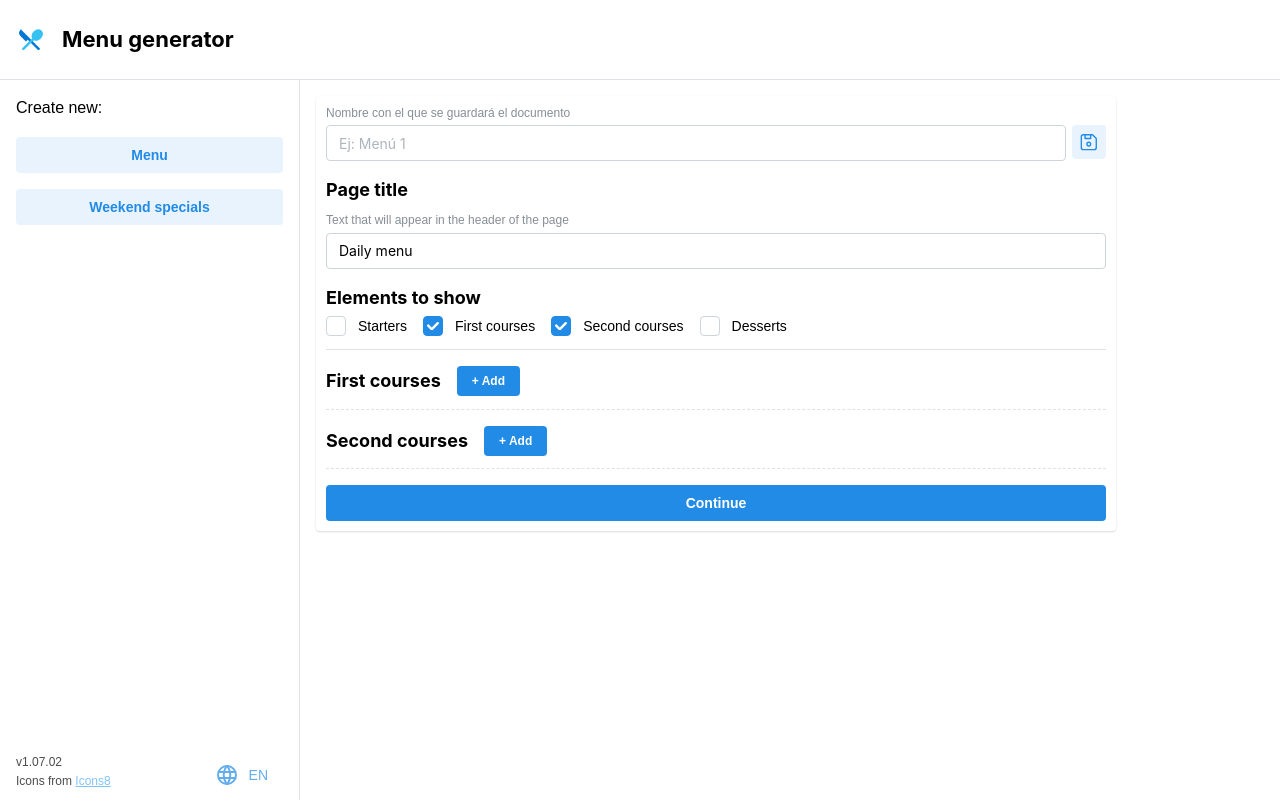
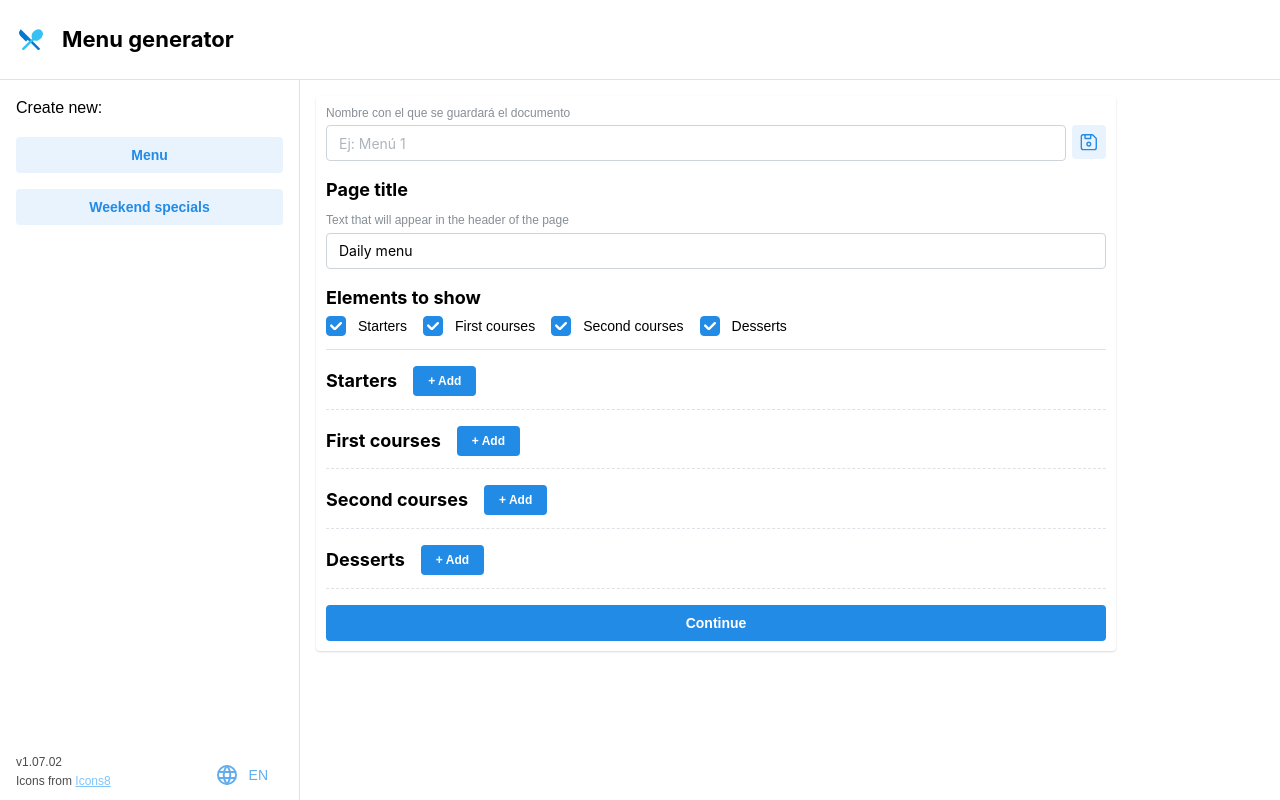
Before and after one commit to raulzc3/menu-generator, a React (Create React App) app: page /menu in a window 1280 px wide. Built offline with nearby package versions, Linux system fonts and the light colour scheme.

Commit message:
Fix render bug hidden menu sections

```diff
--- a/src/views/Menu.jsx
+++ b/src/views/Menu.jsx
@@ -20,7 +20,7 @@ export default function Menu({ reloadNav, ...props }) {
     {
       label: t("menu_section_starters"),
       name: t("menu_section_starters"),
-      checked: false,
+      checked: true,
       key: randomId(),
     },
     {
@@ -38,7 +38,7 @@ export default function Menu({ reloadNav, ...props }) {
     {
       label: t("menu_section_desserts"),
       name: t("menu_section_desserts"),
-      checked: false,
+      checked: true,
       key: randomId(),
     },
   ];
```
